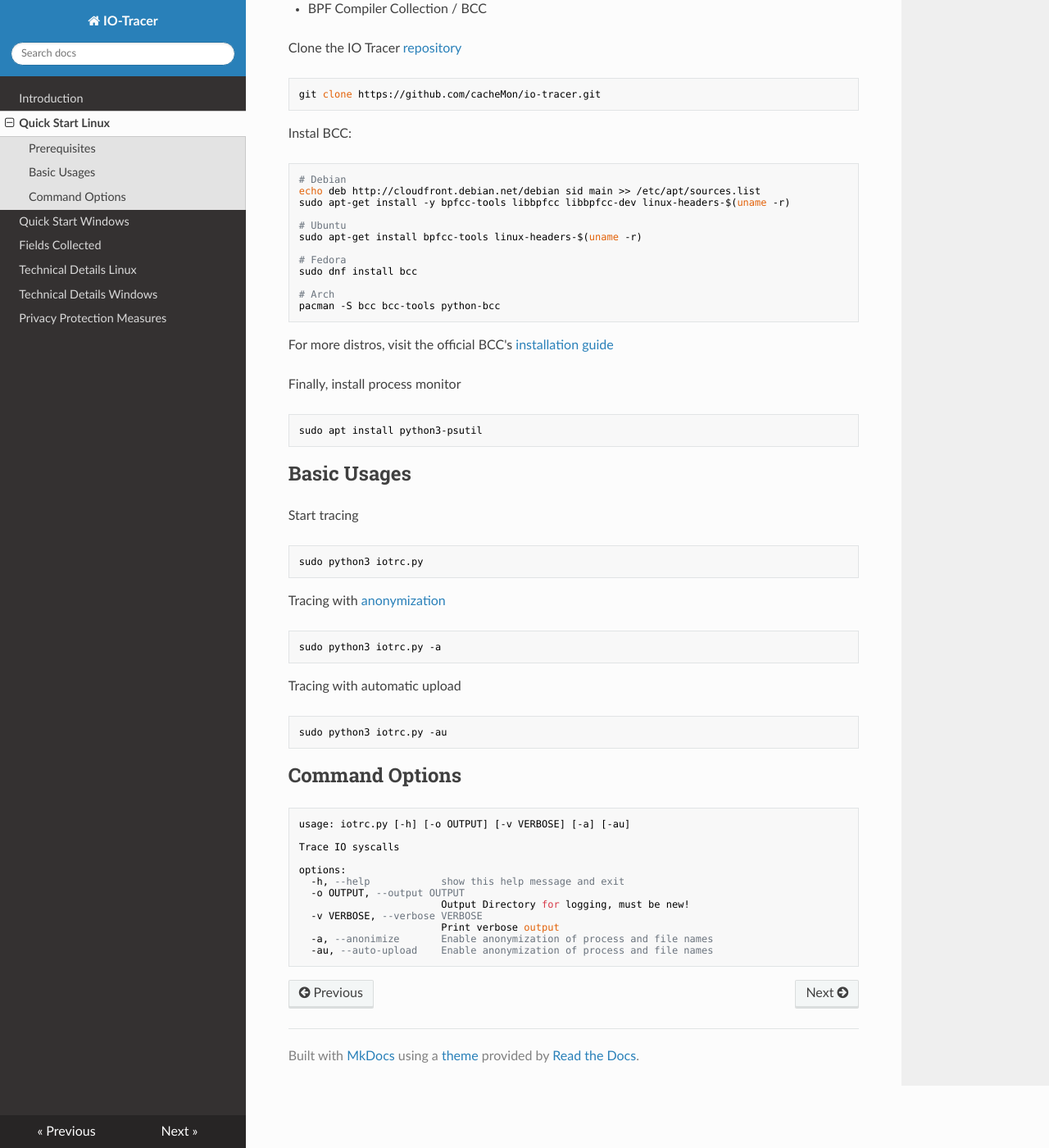
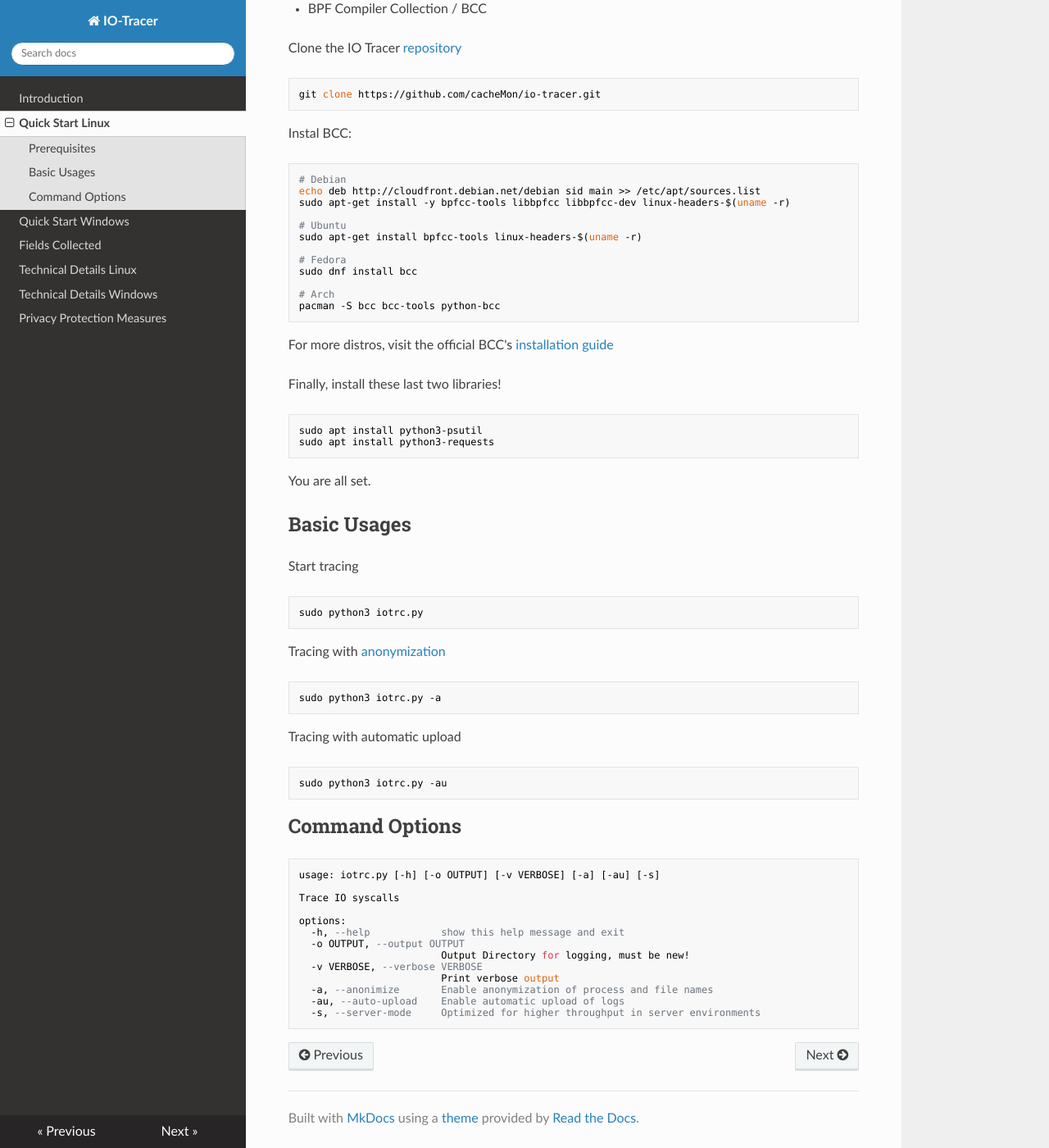
Before and after one commit to cacheMon/iotracerdocs, an MkDocs documentation site: the page built from docs/startlinux.md, in a window 1280 px wide and 1400 px high, scrolled down 289 px. Shown: the whole window at 82% size. Built offline with MkDocs 1.6.1, drawn with Linux system fonts in a browser that asks for light colours; nearby versions of some CDN libraries.

Commit message:
added new linux library

````diff
--- a/docs/startlinux.md
+++ b/docs/startlinux.md
@@ -29,10 +29,13 @@ pacman -S bcc bcc-tools python-bcc
 
 For more distros, visit the official BCC's [installation guide](https://github.com/iovisor/bcc/blob/master/INSTALL.md)
 
-Finally, install process monitor
+Finally, install these last two libraries!
 ```
 sudo apt install python3-psutil
+sudo apt install python3-requests
 ```
+
+You are all set.
 
 ## Basic Usages
 
@@ -54,7 +57,7 @@ sudo python3 iotrc.py -au
 
 ## Command Options
 ```
-usage: iotrc.py [-h] [-o OUTPUT] [-v VERBOSE] [-a] [-au]
+usage: iotrc.py [-h] [-o OUTPUT] [-v VERBOSE] [-a] [-au] [-s]
 
 Trace IO syscalls
 
@@ -65,5 +68,6 @@ options:
   -v VERBOSE, --verbose VERBOSE
                         Print verbose output
   -a, --anonimize       Enable anonymization of process and file names
-  -au, --auto-upload    Enable anonymization of process and file names
+  -au, --auto-upload    Enable automatic upload of logs
+  -s, --server-mode     Optimized for higher throughput in server environments
 ```
````
